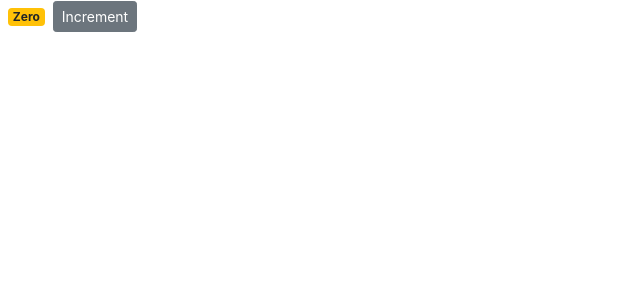
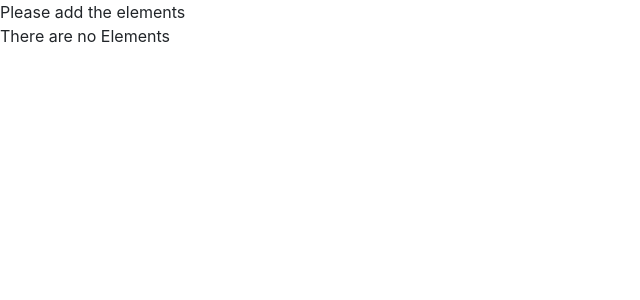
Before and after one commit to csumn/Counter-APP-ReactJS, a React (Create React App) app: page / in a window 1280 px wide. Shown: the top 300 px of the page, without its empty margins (0-640 px from the left). Built offline with nearby package versions, Linux system fonts and the light colour scheme.

Commit message:
Tags Rendering

```diff
--- a/src/components/counter.jsx
+++ b/src/components/counter.jsx
@@ -3,26 +3,26 @@ import React, { Component } from "react";
 class Counter extends Component {
   state = {
     count: 0,
+    tags: [],
   };
 
+  renderTags() {
+    if (this.state.tags.length === 0) return <p>There are no Elements</p>;
+    return (
+      <ul>
+        {this.state.tags.map((tag) => (
+          <li key={tag}>{tag}</li>
+        ))}
+      </ul>
+    );
+  }
   render() {
     return (
       <React.Fragment>
-        <span className={this.getBadgeClasses()}>{this.formatCount()}</span>
-        <button className="btn btn-secondary btn-sm">Increment</button>
+        {this.state.tags.length === 0 && "Please add the elements"}
+        {this.renderTags()}
       </React.Fragment>
     );
-  }
-
-  getBadgeClasses() {
-    let classes = "badge m-2 badge-";
-    classes += this.state.count === 0 ? "warning" : "primary";
-    return classes;
-  }
-
-  formatCount() {
-    const { count } = this.state;
-    return count === 0 ? "Zero" : count;
   }
 }
 
```
